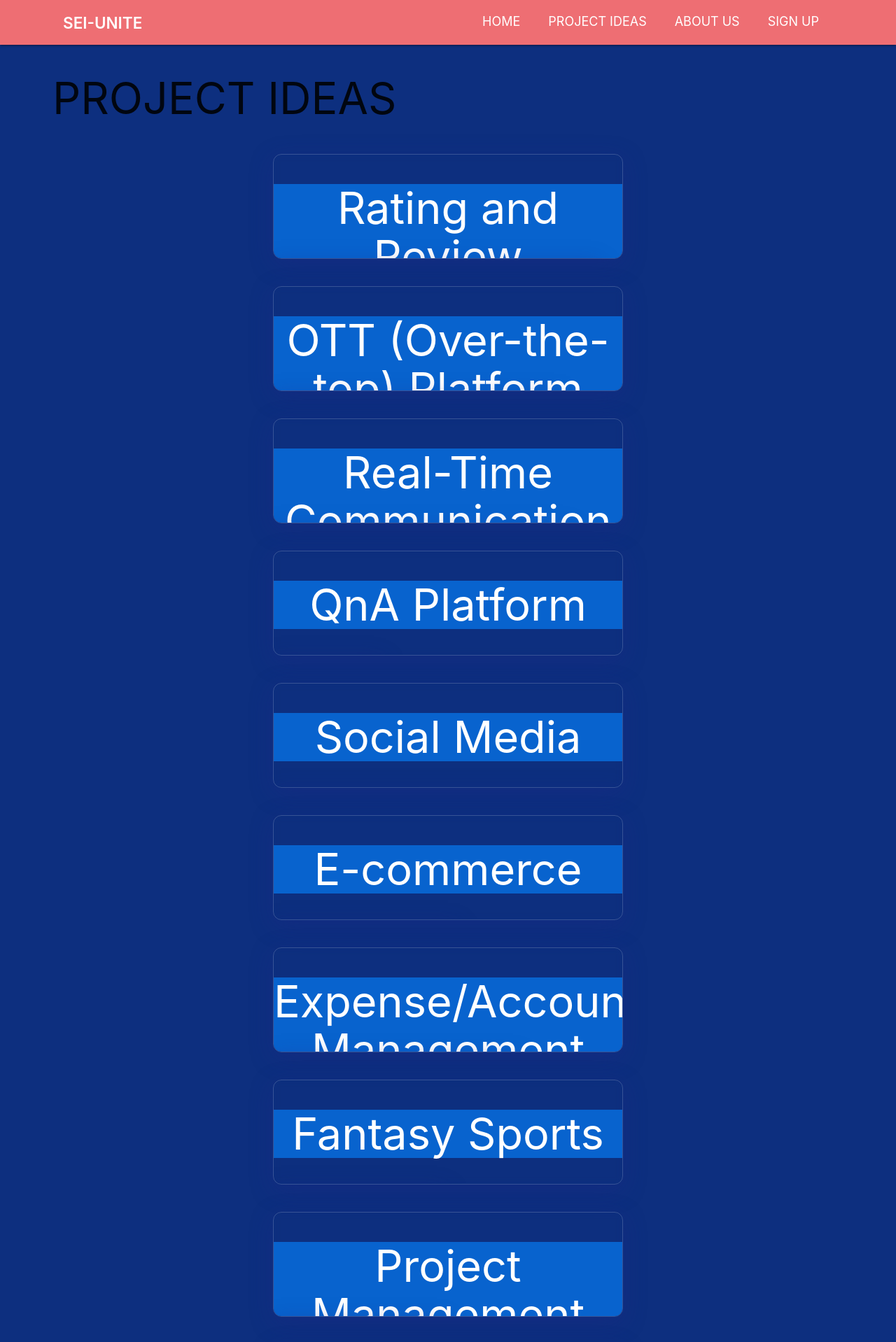
After one commit to Jadessu/sei-unite, a Django app: page /ideas/ in a window 1280 px wide. The commit adds this page. Shown: the top 1918 px of the page at 70% size. Run offline with Django 3.2, Linux system fonts and the light colour scheme; some libraries are stand-ins or nearby versions.

Commit message:
add project ideas

```diff
--- /dev/null
+++ b/main_app/static/css/idea.css
@@ -0,0 +1,108 @@
+:root{
+    --dark-color: #0B0C10;
+    --light-dark: #1F2833;
+    --yellow-ish: #C5C6C7;
+    --blue-ish: #66FCF1;
+    --green-ish: #45A29E;
+
+    --main:#0d2f7f;
+    --ascent: #cb9e85;
+    --white: #fff;
+    --button: #0863ce;
+}
+.container{
+    display: flex;
+    justify-content: center;
+    align-items: center;
+    text-align: center;
+    flex-wrap: wrap;
+
+}
+
+.idea h1 {
+    color: var(--white);
+    background-color: var(--button);
+
+
+}
+
+
+  .idea{
+    width: 500px;
+    /* max-height: 300px; */
+    height: 150px;
+    margin: 1.3rem;
+    background: rgba( 151, 5, 5, 0.00 );
+    box-shadow: 0 8px 32px 0 rgba( 31, 38, 135, 0.37 );
+    backdrop-filter: blur( 5.0px );
+    -webkit-backdrop-filter: blur( 5.0px );
+    border-radius: 10px;
+    border: 1px solid rgba( 255, 255, 255, 0.18 );
+    border-radius: 3px;
+    position: relative;
+    overflow: hidden;
+    border-radius: 0.8rem;
+    display: flex;
+    flex-direction: column;
+
+  }
+  .info{
+      align-items: center;
+      text-align: center;
+      display: flex;
+      flex-direction: column;
+      justify-content: center;
+      margin-top: 1rem;
+      padding: 0 1rem;
+  }
+
+
+  .idea-container a {
+      text-decoration: none;
+      color:var(--white)
+  }
+
+
+
+.idea-info{
+    display: flex;
+    align-items: center;
+    justify-content: space-between;
+    padding: 1rem;
+  }
+
+  .idea-info h3{
+      margin: 0;
+  }
+
+  .idea-info span{
+      background-color: var(--ascent);
+      color: var(--light-dark)
+  }
+
+
+  .overview{
+    position: absolute;
+    bottom: 0;
+    left: 0;
+    color: var(--black);
+    background: var(--white);
+    box-shadow: 0 8px 32px 0 rgba( 31, 38, 135, 0.37 );
+    backdrop-filter: blur( 20.0px );
+    -webkit-backdrop-filter: blur( 20.0px );
+
+    border: 1px solid rgba( 255, 255, 255, 0.18 );  color: white;
+    transform: translateY(102%);
+    transition: transform 0.3s ease-in-out;
+    overflow: auto;
+
+
+  }
+
+  .idea:hover .overview{
+    transform: translateX(0%);
+    color: var(--black);
+    width: 100%;
+
+
+  }
--- /dev/null
+++ b/main_app/templates/ideas.html
@@ -0,0 +1,239 @@
+{% extends 'base.html' %}
+{% load static %}
+  {% block head %}
+<link
+  rel="stylesheet"
+  type="text/css"
+  href="{% static 'css/idea.css' %}"
+/>
+{% endblock %}
+
+{% block content %}
+
+<h1>PROJECT IDEAS</h1>
+
+
+<div class="container">
+<div class="idea">
+<div class="title"><h1>Rating and Review Application</h1></div>
+<div class="info"> <p>Build a website or mobile app where users can rate and review certain products.</p>
+<p>Examples include Movies: IMDB, Books: Goodreads, Companies: Glassdoor</p>
+</div>
+<div class="overview">
+<h2>Feature Ideas</h2>
+              <ul>
+              <li>Sorting (avg. rating, rating count, etc) and Pagination</li>
+              <li>Additional Product Details.</li>
+              <li>Use a public API to get product details and store them in your DB.</li>
+              </ul>
+</div>
+
+</div>
+
+<div class="idea">
+<div class="title"><h1>OTT (Over-the-top) Platform</h1></div>
+<div class="info"> <p>Create an OTT Platform like Netflix, Amazon Prime Video, Hotstar, etc.</p>
+
+</div>
+<div class="overview">
+<h2>Ideas:</h2>
+              <ul>
+              <li>You can use Youtube or other free videos on the platform.</li>
+              <li>Add ratings and reviews.</li>
+              <li>You can add movie trailers instead of full videos.</li>
+              <li>Optionally add recommendations.</li>
+              </ul>
+</div>
+
+</div>
+
+<div class="idea">
+<div class="title"><h1>Real-Time Communication</h1></div>
+<div class="info"> <p>Create a real-time communication tool that can be used for communication or collaboration.</p>
+
+</div>
+<div class="overview">
+<h2>Ideas:</h2>
+              <ul>
+              <li>Chat (1:1 or Group) like WhatsApp, Telegram, Slack, Discord</li>
+              <li>Video Calling like Zoom, Conference Calls, YouTube Live</li>
+              <li>Interview Collab Tools (Chat, Video, Whiteboard, Editor)</li>
+
+              </ul>
+</div>
+
+</div>
+
+<div class="idea">
+<div class="title"><h1>QnA Platform</h1></div>
+<div class="info"> A community-driven question and answer platform like Quora, StackOverflow, Reddit, Discourse. etc.</p>
+
+</div>
+<div class="overview">
+<h2>Ideas:</h2>
+              <ul>
+              <li>Make it unique!</li>
+
+
+              </ul>
+</div>
+
+</div>
+
+
+
+<div class="idea">
+<div class="title"><h1>Social Media</h1>
+</div>
+<div class="info"> <p>Build a social media platform like Facebook, Twitter, Instagram, etc.</p>
+
+</div>
+<div class="overview">
+<h2>Ideas:</h2>
+              <ul>
+              <p>Start with a sharing platform where people can share media (image, video, text, links, etc) with buttons to share them. Example: Product Hunt, Hacker News, early days of Instagram, and Pinterest.</p>
+
+              </ul>
+</div>
+</div>
+
+<div class="idea">
+<div class="title"><h1>E-commerce</h1></div>
+<div class="info"> <p>Most of the websites or apps that we interact with are e-commerce platforms. If a website allows you to buy something online, it is an e-commerce website. You can buy hands-on courses from workat.tech which makes this website an e-commerce website as well.</p>
+
+</div>
+<div class="overview">
+<h2>Examples:</h2>
+              <ul>
+              <li>General Shopping: Amazon, Flipkart</li>
+              <li>Food: Swiggy, Zomato</li>
+              <li>Flight Tickets: MakeMyTrip</li>
+
+              </ul>
+</div>
+
+</div>
+
+<div class="idea">
+<div class="title"><h1>Expense/Account Management</h1></div>
+<div class="info"> <p>Build an expense/account management app that hows income, expenses, savings goals, credit score, investments, net worth and categorizes your expenses</p>
+
+</div>
+<div class="overview">
+<h2>Ideas:</h2>
+              <ul>
+              <li>Personal Expense Management like Walnut</li>
+              <li>Collaborative Expense Management like Splitwise</li>
+              <li>Business Account Management like Khatabook</li>
+
+              </ul>
+</div>
+
+</div>
+{% comment %} ------------------------------------------------------------------------- {% endcomment %}
+
+<div class="idea">
+<div class="title"><h1>Fantasy Sports</h1></div>
+<div class="info"> <p>Build a Fantasy Sports Application like Dream11 for any sports. This is a fun one. Try to be as creative as possible.</p>
+
+</div>
+<div class="overview">
+<h2>Examples</h2>
+              <ul>
+              <li>NFL Fantasy Sport</li>
+              <li>Yahoo Fantasy Sports</li>
+              <li>CBS Sports Fantasy</li>
+
+              </ul>
+</div>
+
+</div>
+{% comment %} ------------------------------------------------------------------------- {% endcomment %}
+
+<div class="idea">
+<div class="title"><h1>Project Management</h1></div>
+<div class="info"> <p>Build a project management application like Trello, Jira, etc. This will help you learn a lot about UI design and backend code design.</p>
+
+</div>
+<div class="overview">
+<h2>Examples</h2>
+              <ul>
+              <li>Trello</li>
+              <li>Jira</li>
+
+
+              </ul>
+</div>
+
+</div>
+{% comment %} ------------------------------------------------------------------------- {% endcomment %}
+
+<div class="idea">
+<div class="title"><h1>Algorithm Visualizer</h1></div>
+<div class="info"> <p>This project will generally require you to write a lot of code to create visualizers for different algorithms. Try to create reusable components to do this. This will help you get hands-on with a language and might also help you revise DS/Algo.</p>
+
+</div>
+<div class="overview">
+<h2>Ideas</h2>
+              <ul>
+              <li>Refer back to your lectures on Big O</li>
+
+
+              </ul>
+</div>
+
+</div>
+{% comment %} ------------------------------------------------------------------------- {% endcomment %}
+
+<div class="idea">
+<div class="title"><h1>Content Management System</h1></div>
+<div class="info"> <p>Build a content management system where anyone can set up their blog.</p>
+
+</div>
+<div class="overview">
+<h2>Ideas</h2>
+              <ul>
+              <li>Using an MD Editor or a WYSIWYG Editor will make the experience very good.</li>
+              <li>Allowing subscribing and sending newsletters like Substack can make it a great product.</li>
+
+
+              </ul>
+</div>
+
+</div>
+{% comment %} ------------------------------------------------------------------------- {% endcomment %}
+
+
+<div class="idea">
+<div class="title"><h1>Note-taking Application</h1></div>
+<div class="info"> <p>Build a note-taking application similar to Notion, Roam Research, etc. You do not need to add all the functionalities. Just a few core ones and it would be a pretty good project.</p>
+
+</div>
+<div class="overview">
+<h2>Ideas</h2>
+              <ul>
+              <li>Focus on using libraries that can format notes as code</li>
+              <li>Include a feature for the users to draw or add shapes such as arrows.</li>
+
+
+              </ul>
+</div>
+
+</div>
+{% comment %} ------------------------------------------------------------------------- {% endcomment %}
+
+<div class="idea">
+<div class="title"><h1>Matchmaking Application</h1></div>
+<div class="info"> <p>Create a matchmaking app (dating, job-search, etc). Idea: Tinder Clone.</p>
+
+</div>
+<div class="overview">
+
+</div>
+
+</div>
+{% comment %} ------------------------------------------------------------------------- {% endcomment %}
+
+</div>
+
+{% endblock %}
--- a/main_app/urls.py
+++ b/main_app/urls.py
@@ -3,6 +3,9 @@ from . import views
 urlpatterns = [
     path('', views.Home.as_view(), name="home"),
     path('about/', views.about, name='about'),
+    # ----------------------------------PROJECT IDEAS-----------------------------------------------------
+    path('ideas/', views.ideas, name = 'ideas'),
+
     # ---------------------------------PROJECTS---------------------------------------------------------
     path('projects/', views.projects_index, name='projects_index'),
     path('projects/<int:project_id>/', views.projects_detail, name='projects_detail'),
@@ -23,7 +26,5 @@ urlpatterns = [
     path('accounts/signup/', views.signup, name='signup'),
     # -----------------------------------PHOTO--------------------------------------------------------------
     path('alumnus/<int:alumnus_id>/add_photo/', views.add_photo, name='add_photo'),
-    # ----------------------------------PROJECT IDEAS-----------------------------------------------------
-    path('projectideas/', views.project_ideas, name = 'project_ideas')
 
 ]
--- a/main_app/views.py
+++ b/main_app/views.py
@@ -21,8 +21,8 @@ class Home(LoginView):
 def about(request):
     return render(request, 'about.html')
 
-def projectideas(request):
-  return render(request, projectideas.html)
+def ideas(request):
+  return render(request, 'ideas.html')
 
 # ------------------------------------ALUMNUS---------------------------------------------------------
 def alumnus_index(request):
```
Also changed, not shown: main_app/templates/projects/index.html (+5 -2 lines).
